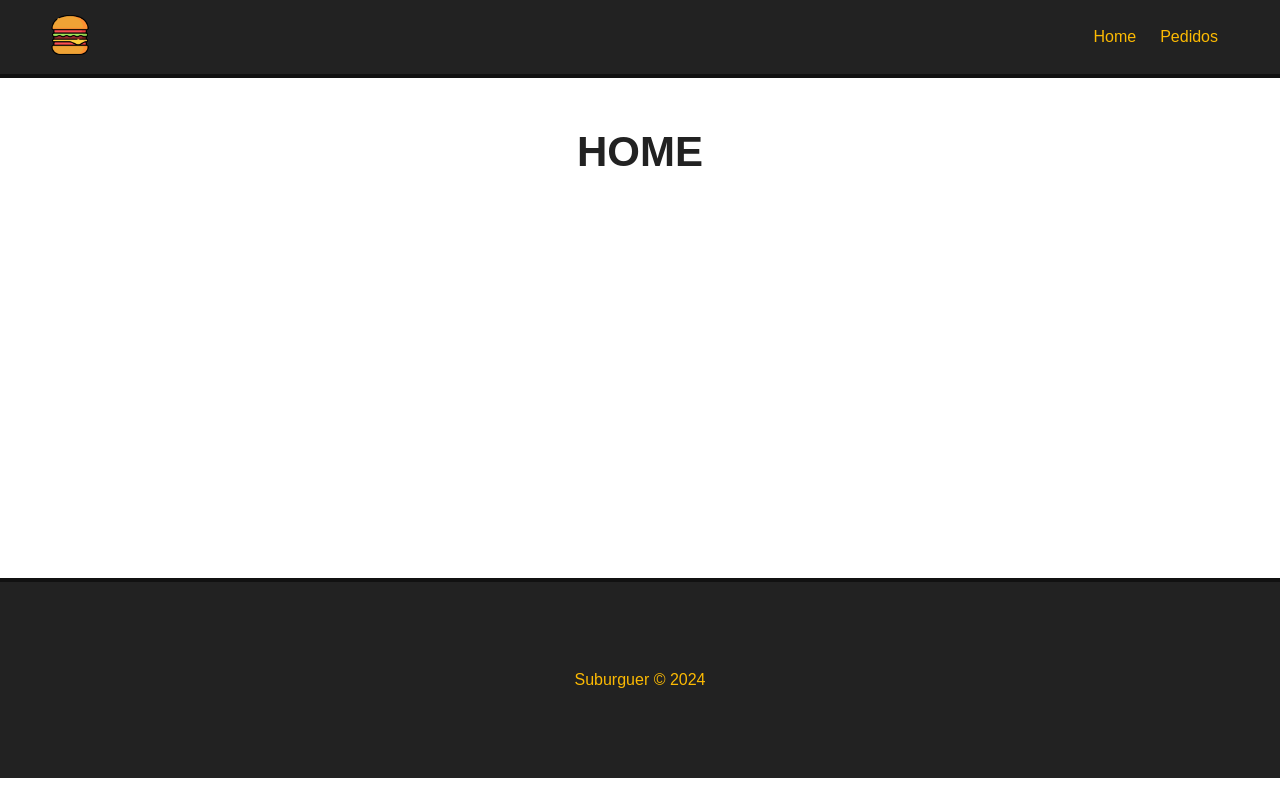
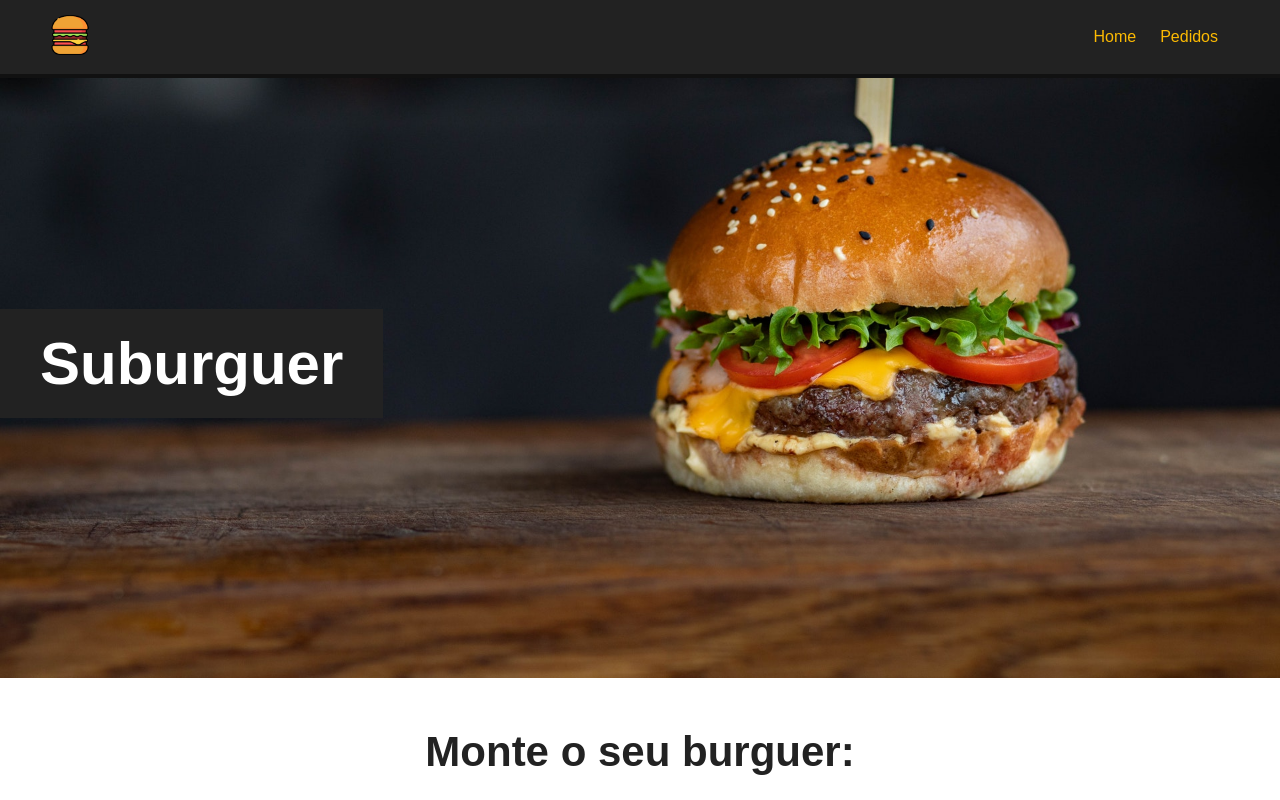
Before and after one commit to Clarinhaaa/suburguer, a Vue app: page / in a window 1280 px wide. Shown: the top 800 px of the page. Built offline with nearby package versions, Linux system fonts and the light colour scheme.

Commit message:
Criação do banner

```diff
--- a/src/App.vue
+++ b/src/App.vue
@@ -1,17 +1,17 @@
 <template>
-  <Navbar v-bind:logo="logoSrc" v-bind:alt="appNome"></Navbar>
+  <Header v-bind:logo="logoSrc" v-bind:alt="appNome"></Header>
   <router-view />
   <Footer></Footer>
 </template>
 
 <script>
-import Navbar from "./components/Navbar.vue";
+import Header from "./components/Header.vue";
 import Footer from "./components/Footer.vue";
 
 export default {
   name: "App",
   components: {
-    Navbar,
+    Header,
     Footer,
   },
   data() {
--- /dev/null
+++ b/src/components/Banner.vue
@@ -0,0 +1,31 @@
+<template>
+  <div id="banner">
+    <h1>Suburguer</h1>
+  </div>
+</template>
+
+<script>
+export default {
+  name: "Banner",
+};
+</script>
+
+<style scoped>
+#banner {
+  background-image: url("/public/img/burger.jpg");
+  background-position: 0 -250px;
+  background-size: cover;
+  height: 600px;
+  display: flex;
+  align-items: center;
+  justify-content: flex-start;
+}
+
+#banner h1 {
+    color: #fff;
+    text-align: center;
+    font-size: 60px;
+    background-color: #222;
+    padding: 20px 40px;
+}
+</style>
--- a/src/components/Footer.vue
+++ b/src/components/Footer.vue
@@ -12,7 +12,7 @@ export default {
 
 <style scoped>
   footer {
-    height: 200px;
+    height: 150px;
     background-color: #222;
     border-top: 4px solid #111;
     color: #fcba03;
--- a/src/views/HomeView.vue
+++ b/src/views/HomeView.vue
@@ -1,11 +1,18 @@
 <template>
+  <Banner></Banner>
   <div class="main-container">
-    <h1>HOME</h1>
+    <h1>Monte o seu burguer:</h1>
+    <p>[formulário]</p>
   </div>
 </template>
 
 <script>
+import Banner from "../components/Banner.vue";
+
 export default {
   name: "Home",
+  components: {
+    Banner,
+  },
 };
 </script>
```
Also changed, not shown: src/components/Header.vue (renamed from src/components/Navbar.vue).
